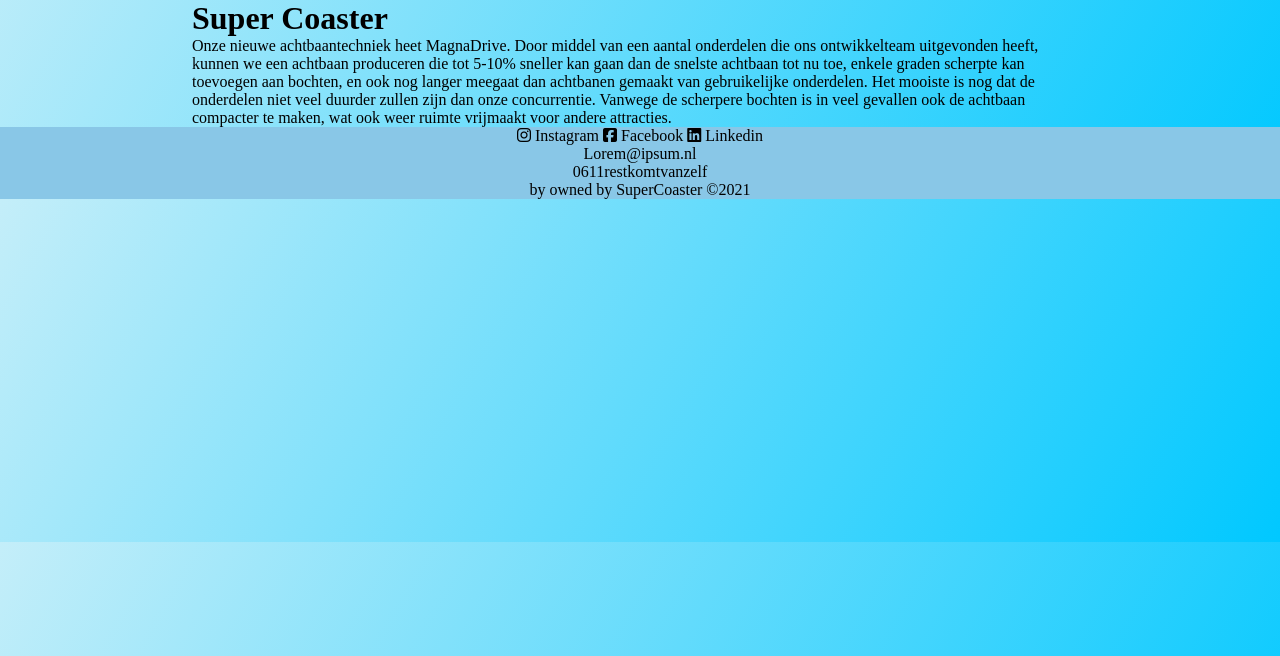
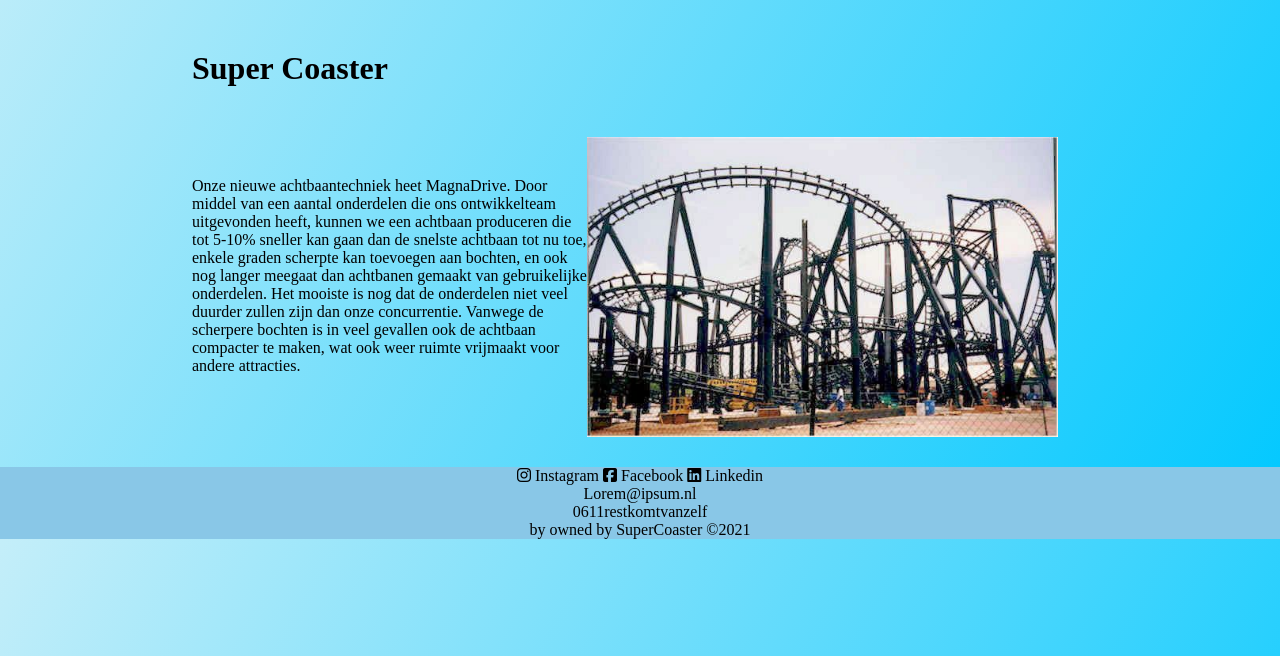
Before and after one commit to Koen-Smit/SuperCoaster-NV, a PHP site: page / in a window 1280 px wide. Shown: the part 144-800 px from the top of the page. Run offline with PHP 8.4, Linux system fonts and the light colour scheme; some libraries are stand-ins or nearby versions.

Commit message:
home pagina gemaakt en foto op zelfde breedte gegeven

```diff
--- a/css/main.css
+++ b/css/main.css
@@ -370,6 +370,11 @@
 .div4{
   display: flex;
   justify-content: space-between;
+  margin-top: -35px;
+}
+img{
+  width: 500px;
+  height: 300px;
 }
 
 /* ------------------------------- Footer -------------------------------------- */
--- a/index.php
+++ b/index.php
@@ -12,11 +12,28 @@
 
   <div class="wrapper">
 
-
-  <h1>Super Coaster</h1>
-  <p>Onze nieuwe achtbaantechniek heet MagnaDrive. Door middel van een aantal onderdelen die ons ontwikkelteam uitgevonden heeft,
+  <h1 style="margin-top: 50px; margin-bottom: 50px;">Super Coaster</h1>
+  <div class="class1">
+    <p style="margin-bottom: 50px; margin-top: 40px;">Onze nieuwe achtbaantechniek heet MagnaDrive. Door middel van een aantal onderdelen die ons ontwikkelteam uitgevonden heeft,
     kunnen we een achtbaan produceren die tot 5-10% sneller kan gaan dan de snelste achtbaan tot nu toe, enkele graden scherpte kan
     toevoegen aan bochten, en ook nog langer meegaat dan achtbanen gemaakt van gebruikelijke onderdelen. Het mooiste is nog dat de onderdelen niet veel duurder zullen zijn dan onze concurrentie. Vanwege de scherpere bochten is in veel gevallen ook de achtbaan compacter te maken, wat ook weer ruimte vrijmaakt voor andere attracties.</p>
+    <img src="img/plaatje4" id="img_"/>
+    <div class="div6">
+      <SCRIPT>
+      var arr=new Array("img/plaatje4.jpg","img/plaatje6.jpg");
+      var arr_i=0;
+      function lh()
+      {
+      eval("img_").src=arr[arr_i];
+      arr_i++;
+      if(arr_i>1)
+      arr_i=0;
+      setTimeout("lh()",4000);//每隔一秒变换一次
+      }
+      lh();
+      </SCRIPT>
+    </div>
+  </div>
 
 
 
--- a/php/header.php
+++ b/php/header.php
@@ -19,4 +19,5 @@
 
     </nav>
   </section>
+
 </header>
```
Also changed, not shown: contact.php (+41 -0 lines), karretjes.php (+0 -40 lines), img/plaatje4.jpg (renamed from img/POR PLA-II & SAM-I plaatje4.jpg).
